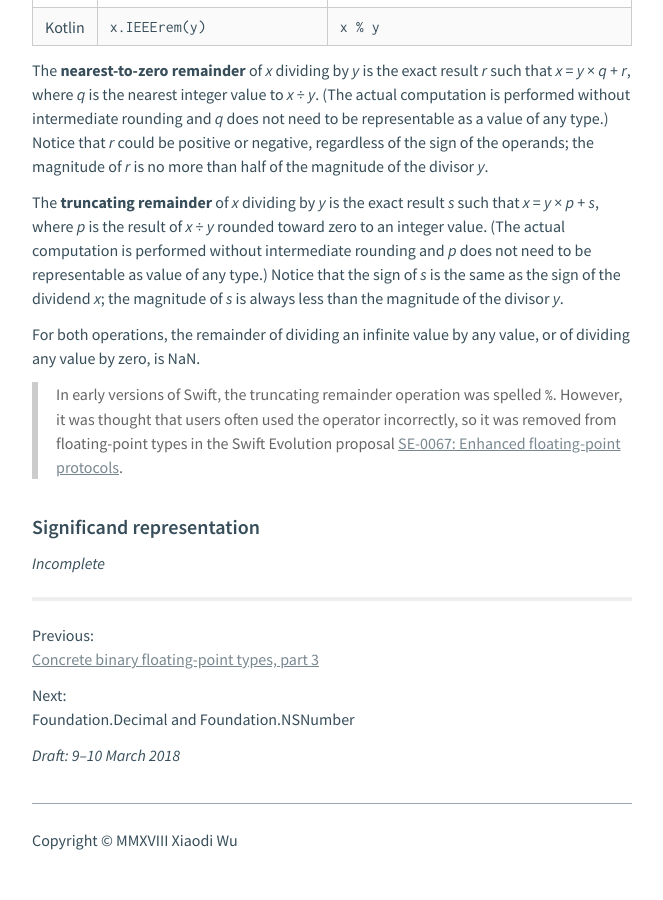
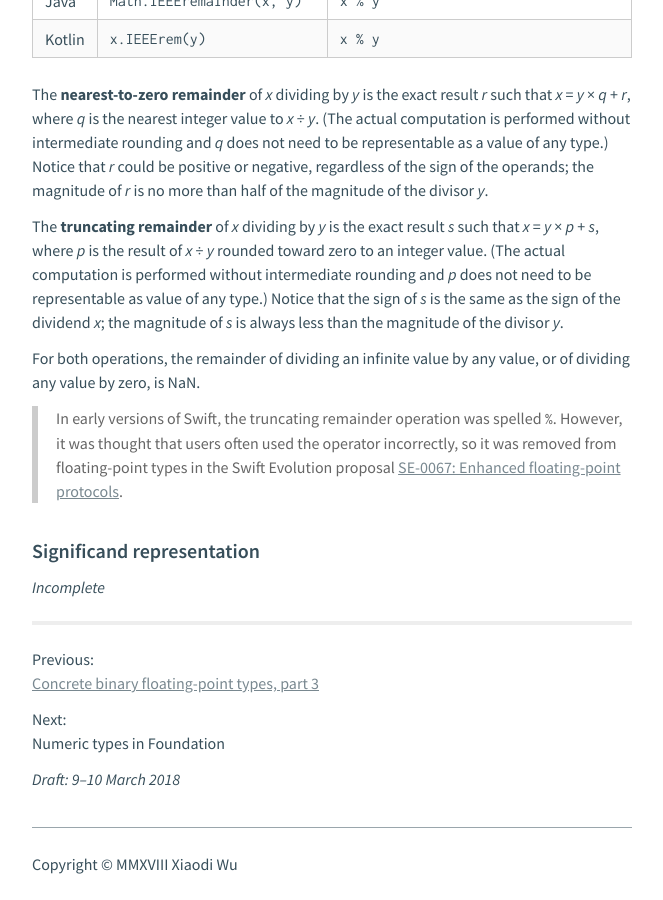
Before and after one commit to xwu/xwu-swift-numerics, a Jekyll site: the page built from floating-point-part-4.md, in a window 1280 px wide and 900 px high, scrolled down 4374 px. Shown: the whole window, without its empty margins (308-971 px from the left). Built offline with Jekyll 4.4.1, drawn with Linux system fonts in a browser that asks for light colours; our own code applies the rules of GitHub Pages for plain Markdown files; before the commit the page ends 5250 px from its top, so only the background shows below that.

Commit message:
Update floating-point-part-4.md

```diff
--- a/floating-point-part-4.md
+++ b/floating-point-part-4.md
@@ -205,6 +205,8 @@
 In Swift, as in other languages, two similar remainder operations exist for
 floating-point types:
 
+<div class="table-wrapper" markdown="1">
+
 |          | Nearest-to-zero remainder  | Truncating remainder |
 |----------|----------------------------|----------------------|
 | Swift    | <code class="manual-escape">x.remainder(&#8203;dividingBy: y)</code> | <code class="manual-escape">x.truncatingRemainder(&#8203;dividingBy: y)</code> |
@@ -212,6 +214,8 @@
 | C#       | `Math.IEEERemainder(x, y)` | `x % y`              |
 | Java     | `Math.IEEEremainder(x, y)` | `x % y`              |
 | Kotlin   | `x.IEEErem(y)`             | `x % y`              |
+
+</div>
 
 The __nearest-to-zero remainder__ of _x_ dividing by _y_ is the exact result _r_
 such that _x_ = _y_&nbsp;×&nbsp;_q_&nbsp;+&nbsp;_r_, where _q_ is the nearest
@@ -249,6 +253,6 @@
 [Concrete binary floating-point types, part 3](floating-point-part-3.md)
 
 Next:
-Foundation.Decimal and Foundation.NSNumber
+Numeric types in Foundation
 
 _Draft: 9–10 March 2018_
```
